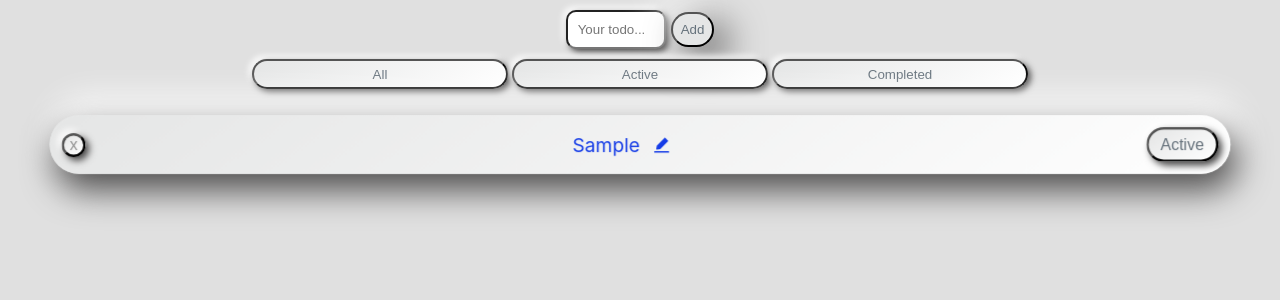
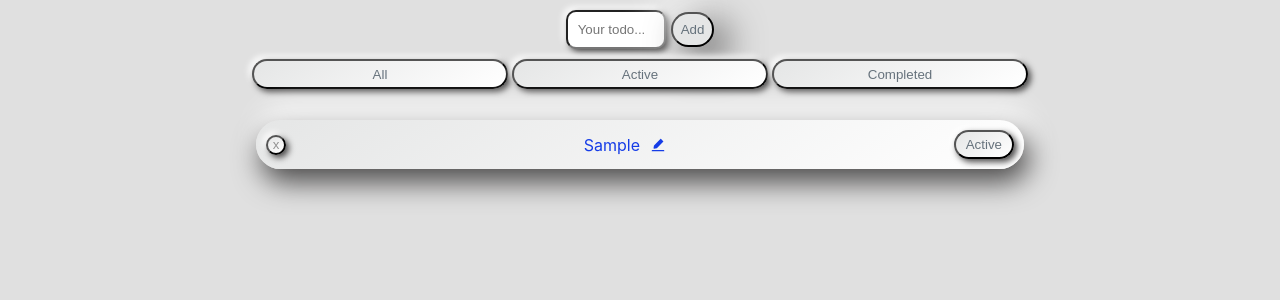
Before and after one commit to hugh-burgess/Done-and-Pending-App, a React (Create React App) app: page / in a window 1280 px wide. Both pictures are taken after typing "Sample" into the empty fields and a click on the button "Add". Shown: the top 300 px of the page. Built offline with nearby package versions, Linux system fonts and the light colour scheme.

Commit message:
box width

```diff
--- a/src/index.css
+++ b/src/index.css
@@ -72,7 +72,7 @@ code {
 .List {
   display: flex;
   justify-content: space-between;
-  margin: 10px;
+  margin: 10px auto;
   padding: 10px;
   border-radius: 46px;
   background: linear-gradient(145deg, var(--shade1), var(--shade3));
@@ -80,19 +80,20 @@ code {
   animation-name: appear;
   animation-duration: 0.7s;
   animation-fill-mode: forwards;
+  width: 60vw;
 
-  transform: perspective(90px) translateZ(0px);
+  transform: translateZ(0px);
   transition: transform 100ms linear;
 }
 
 @keyframes appear {
   from {
-    transform: perspective(90px) translateZ(0px) translateY(-20px);
+    transform: translateZ(0px) translateY(-20px);
     transition: transform 100ms ease-in;
     opacity: 0;
   }
   to {
-    transform: perspective(90px) translateZ(15px) translateY(0px);
+    transform: translateZ(15px) translateY(0px);
 
     opacity: 1;
   }
```
